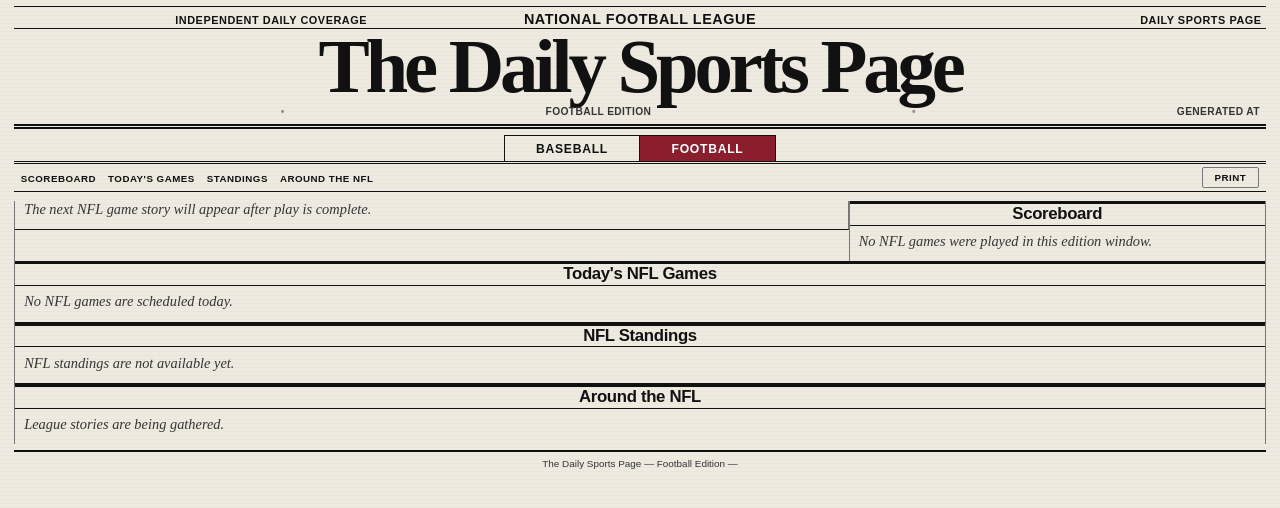
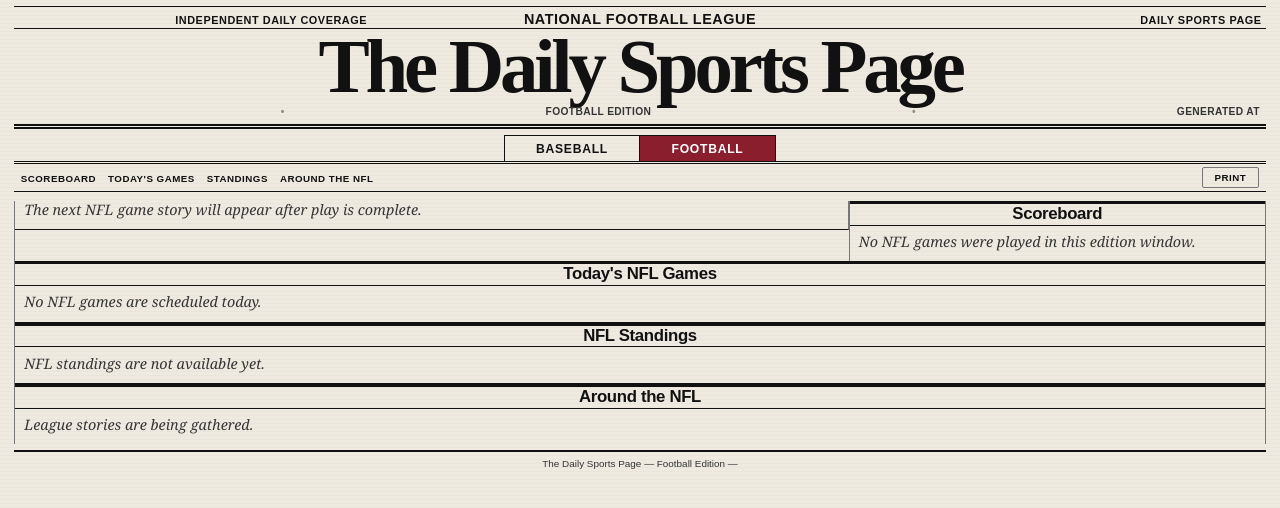
Before and after one commit to sportzballz/sportzpage, a Python web app: template templates/football.html.j2 in a window 1280 px wide. Shown: the top 508 px of the page. Run offline with Jinja, Linux system fonts and the light colour scheme; the template is opened without the code that fills it, so the values that code supplies are empty.

Commit message:
Use classic system newspaper typography

```diff
--- a/scripts/assemble_subscription_site.py
+++ b/scripts/assemble_subscription_site.py
@@ -40,7 +40,7 @@ def _page(title: str, body: str, *, description: str) -> str:
   <title>{html.escape(title)}</title>
   <meta name="description" content="{html.escape(description)}">
   <link rel="icon" href="/static/icons/favicon.ico" sizes="any">
-  <link rel="stylesheet" href="/static/css/daily-sports-page.css">
+  <link rel="stylesheet" href="/static/css/daily-sports-page.css?v=20260822-classic-type">
   <link rel="stylesheet" href="/static/css/subscription.css?v=20260821-layout-fix">
 </head>
 <body class="subscription-page">
--- a/static/css/daily-sports-page.css
+++ b/static/css/daily-sports-page.css
@@ -23,8 +23,10 @@
   --color-stripe: #f2f0e8;
   --color-positive: #1a4d1a;
   --color-negative: #6b1a1a;
-  --font-serif: Georgia, "Times New Roman", Times, serif;
-  --font-sans: "Helvetica Neue", Arial, Helvetica, sans-serif;
+  --font-body: Georgia, "Times New Roman", Times, serif;
+  --font-headline: "Times New Roman", Times, Georgia, serif;
+  --font-sans: Arial, Helvetica, sans-serif;
+  --font-serif: var(--font-body);
   --max-width: 1280px;
   --section-gap: 3rem;
 }
@@ -109,7 +111,7 @@ body {
 }
 
 .masthead-title {
-  font-family: var(--font-serif);
+  font-family: var(--font-headline);
   font-size: clamp(2rem, 5vw, 3.5rem);
   font-weight: 700;
   letter-spacing: -0.01em;
@@ -253,7 +255,7 @@ body {
 }
 
 .section-heading {
-  font-family: var(--font-serif);
+  font-family: var(--font-headline);
   font-size: 1.1rem;
   font-weight: 700;
   text-transform: uppercase;
@@ -307,7 +309,7 @@ body {
 }
 
 .lead-headline {
-  font-family: var(--font-serif);
+  font-family: var(--font-headline);
   font-size: clamp(1.6rem, 3.5vw, 2.5rem);
   font-weight: 700;
   line-height: 1.15;
@@ -374,7 +376,7 @@ body {
 }
 
 .secondary-headline {
-  font-family: var(--font-serif);
+  font-family: var(--font-headline);
   font-size: 1.1rem;
   font-weight: 700;
   margin-bottom: 0.25rem;
@@ -685,7 +687,7 @@ body {
 }
 
 .standings-wc-heading {
-  font-family: var(--font-serif);
+  font-family: var(--font-headline);
   font-size: 1rem;
   text-transform: uppercase;
   letter-spacing: 0.07em;
@@ -1357,7 +1359,9 @@ body {
   --color-border-dark: #111;
   --color-accent: #111;
   --color-stripe: rgba(0, 0, 0, 0.035);
-  --font-serif: "Times New Roman", Times, Georgia, serif;
+  --font-body: Georgia, "Times New Roman", Times, serif;
+  --font-headline: "Times New Roman", Times, Georgia, serif;
+  --font-serif: var(--font-body);
   --font-sans: Arial, Helvetica, sans-serif;
   --max-width: 1500px;
   --section-gap: 0.85rem;
@@ -1375,6 +1379,16 @@ body {
   font-size: 13px;
   line-height: 1.18;
   padding: 0 0.6rem;
+}
+
+h1,
+h2,
+h3,
+h4,
+h5,
+h6,
+caption {
+  font-family: var(--font-headline);
 }
 
 .masthead {
--- a/templates/football.html.j2
+++ b/templates/football.html.j2
@@ -8,7 +8,7 @@
   <meta name="description" content="Philadelphia-first NFL scores, schedules, standings, and stories.">
   <link rel="canonical" href="https://thedailysportspage.com/football/">
   <link rel="icon" href="../static/icons/favicon.ico" sizes="any">
-  <link rel="stylesheet" href="../static/css/daily-sports-page.css?v=20260821-tablet-layout">
+  <link rel="stylesheet" href="../static/css/daily-sports-page.css?v=20260822-classic-type">
 </head>
 <body>
   <a href="#front-page" class="skip-link">Skip to content</a>
--- a/templates/index.html.j2
+++ b/templates/index.html.j2
@@ -16,7 +16,7 @@
   <link rel="icon" href="{{ asset('icons/favicon.ico') }}" sizes="any">
   <link rel="icon" type="image/png" sizes="32x32" href="{{ asset('icons/favicon-32.png') }}">
   <link rel="apple-touch-icon" sizes="180x180" href="{{ asset('icons/apple-touch-icon.png') }}">
-  <link rel="stylesheet" href="{{ asset('css/daily-sports-page.css') }}?v=20260821-tablet-layout">
+  <link rel="stylesheet" href="{{ asset('css/daily-sports-page.css') }}?v=20260822-classic-type">
 </head>
 <body>
   <a href="#front-page" class="skip-link">Skip to content</a>
```
Also changed, not shown: tests/unit/test_renderer.py (+2 -2 lines).
